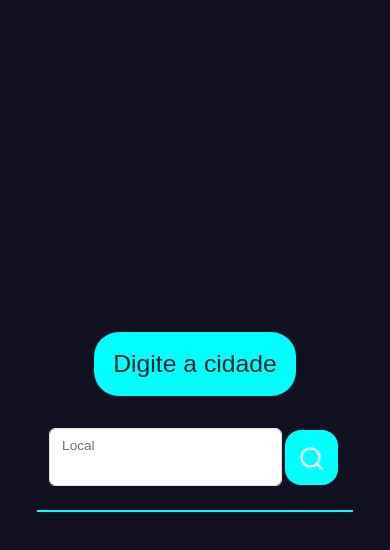
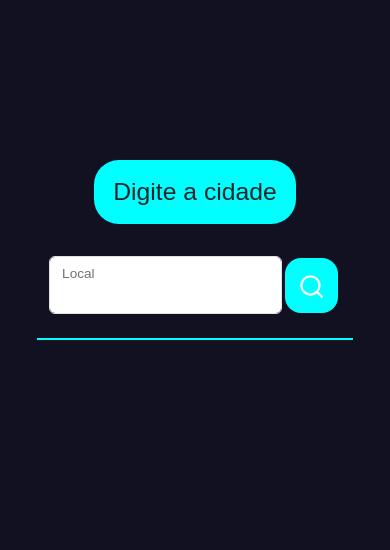
Before and after one commit to brunotrindadefm/WeatherAPI, a React (Vite) app: page / in a window 390 px wide. Shown: the top 550 px of the page. Built offline with nearby package versions, Linux system fonts and the light colour scheme.

Commit message:
fix: arrumando mais ou menos problema na responsividade

```diff
--- a/src/components/FetchData/FetchData.css
+++ b/src/components/FetchData/FetchData.css
@@ -31,6 +31,7 @@ h4 {
 }
 
 .titulo {
+    flex: 1;
     margin-right: 1.5em;
     display: flex;
     flex-direction: column;
@@ -39,6 +40,7 @@ h4 {
 
 .img {
     margin-left: 1em;
+    flex: 1;
 }
 
 .umidade {
--- a/src/index.css
+++ b/src/index.css
@@ -4,22 +4,13 @@
     box-sizing: border-box;
 }
 
-html,
-body {
+html, body {
     width: 100%;
-    height: 100%;
     font-family: Arial, Helvetica, sans-serif;
     background-color: #112;
     display: flex;
     justify-content: center;
-    align-items: center;
-}
-
-body {
-    min-height: 100vh;
-    display: flex;
-    align-items: center;
-    justify-content: center;
+    padding-top: 5rem;
 }
 
 .app {
```
